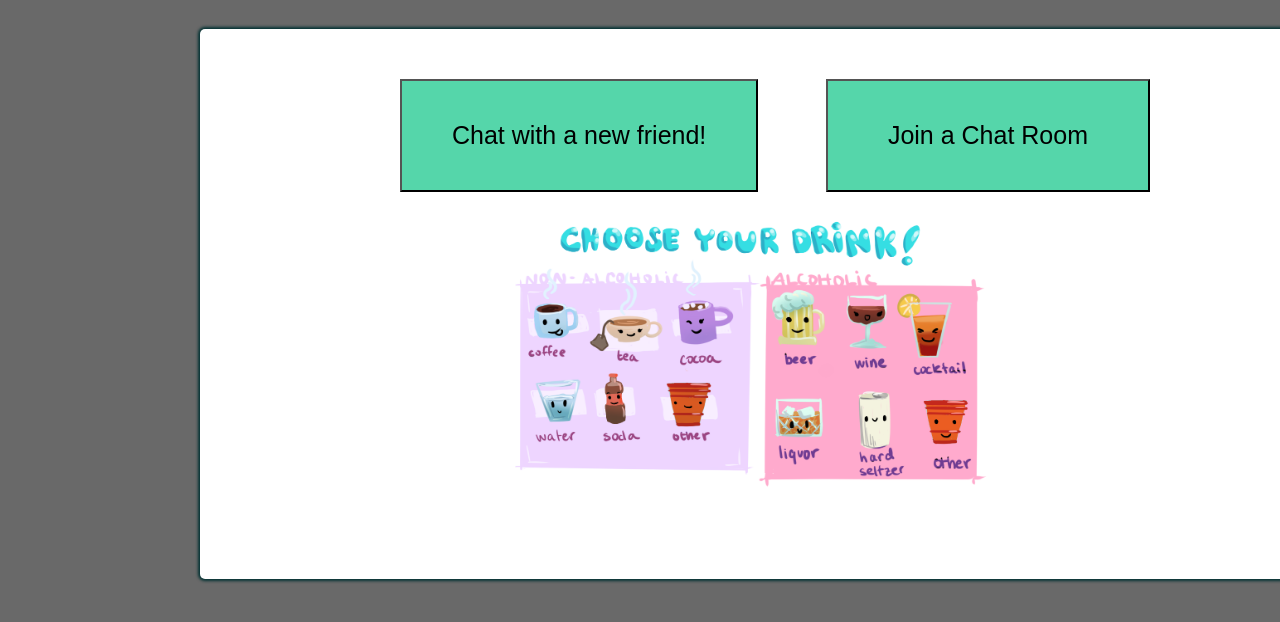
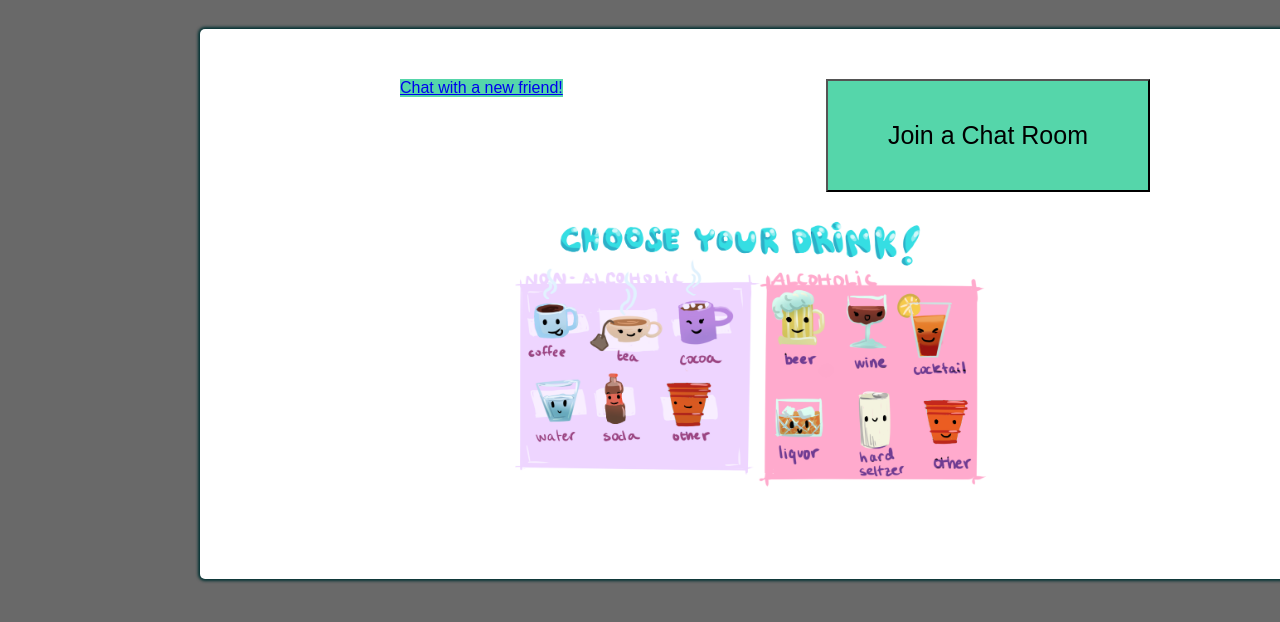
Before and after one commit to smg7745/BrickHack7, a plain HTML site: page HackWeb/index.html in a window 1280 px wide. Shown: the part 122-744 px from the top of the page. Drawn offline with Linux system fonts and the light colour scheme.

Commit message:
Adjusting button to see if Netlify finds the page!

```diff
--- a/HackWeb/index.html
+++ b/HackWeb/index.html
@@ -21,12 +21,13 @@
 
   <div class="button-Container">
       <div class="single-Section">
-          <form id="make-a-friend-Button" action="singleChatSelector-BuzzChat.html" method="post">
-              <input type="submit" value="Chat with a new friend!" id="single-friend-button">
-          </form>
+          <!--<form id="make-a-friend-Button" action="singleChatSelector-BuzzChat.html" method="post">-->
+          <!--<input type="submit" value="Chat with a new friend!" id="single-friend-button">-->
+          <a href="singleChatSelector-BuzzChat.html">Chat with a new friend!</a>
+          <!--</form>-->
       </div>
 
-    <div class="multi-Section">
+      <div class="multi-Section">
         <form id="multiple-friends-Button" action="chatRoomSelector-BuzzChat.html" method="post">
             <input type="submit" value="Join a Chat Room" id="chat-room-Button">
         </form>
```
